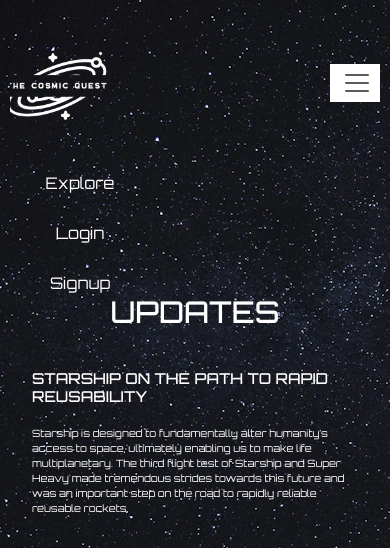
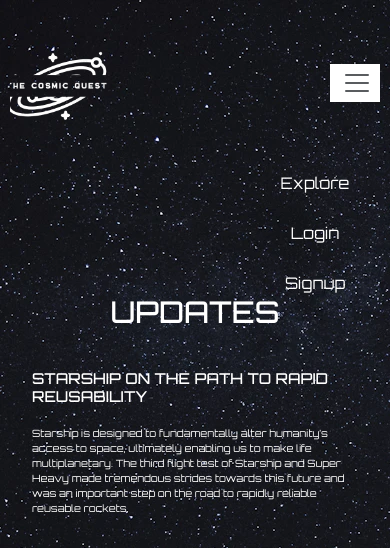
Before and after one commit to aviasnani/The-Cosmic-Quest, a Flask app: page / in a window 390 px wide, after a click that opens the changed part. Shown: the top 548 px of the page. Run offline with Flask 3, Linux system fonts and the light colour scheme; some libraries are stand-ins or nearby versions.

Commit message:
changed the position of navbar elements (hamburger) and added responsiveness to container 1

```diff
--- a/static/index.css
+++ b/static/index.css
@@ -6,7 +6,7 @@ body{
 #navbar{
   width: 100%;
   height: 150px;
-  color: white;
+  color: #fff;
   font-family: 'Orbitron';
 }
 #img-link{
@@ -41,7 +41,12 @@ body{
   transition: 1s ease;
   cursor: pointer;
 }
+.navbar-collapse{
+  display: flex;
 
+  align-items: center;
+  justify-self: center;
+}
 
   #button{
     width: 150px;
```
